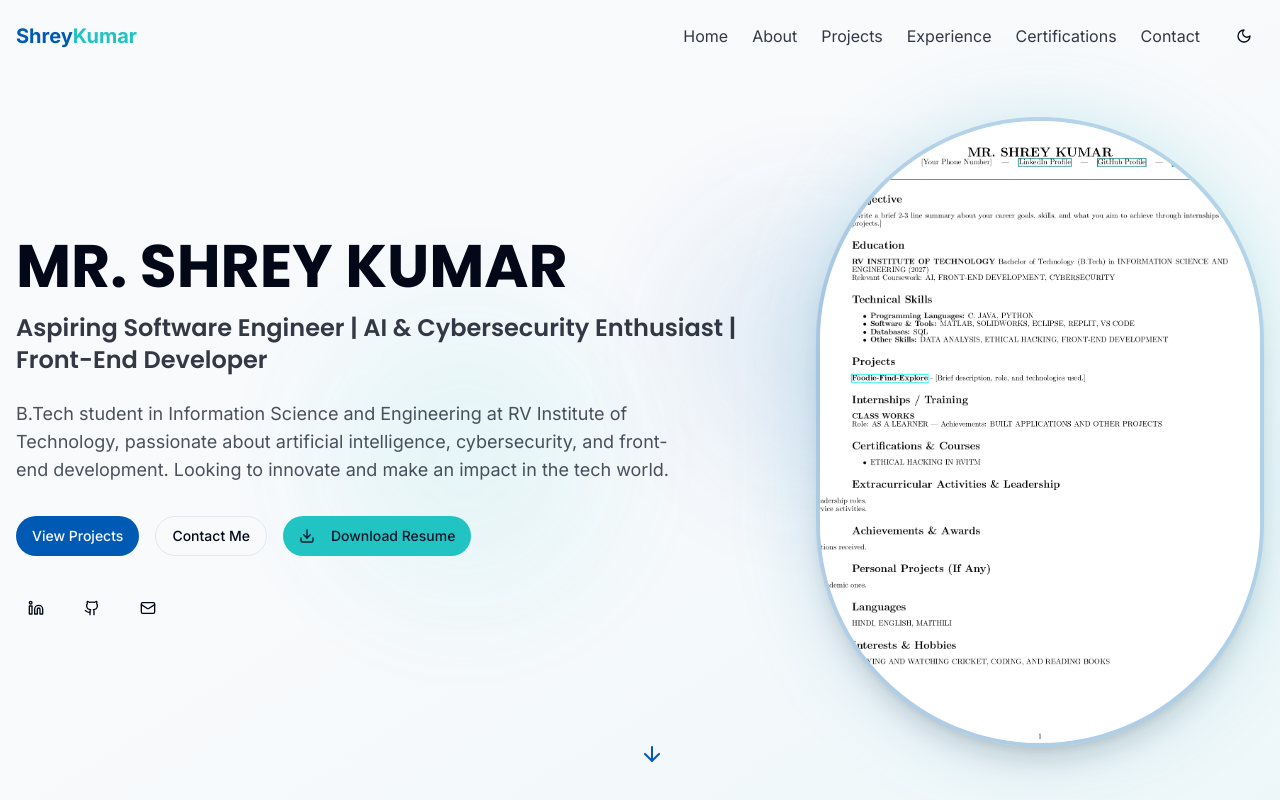
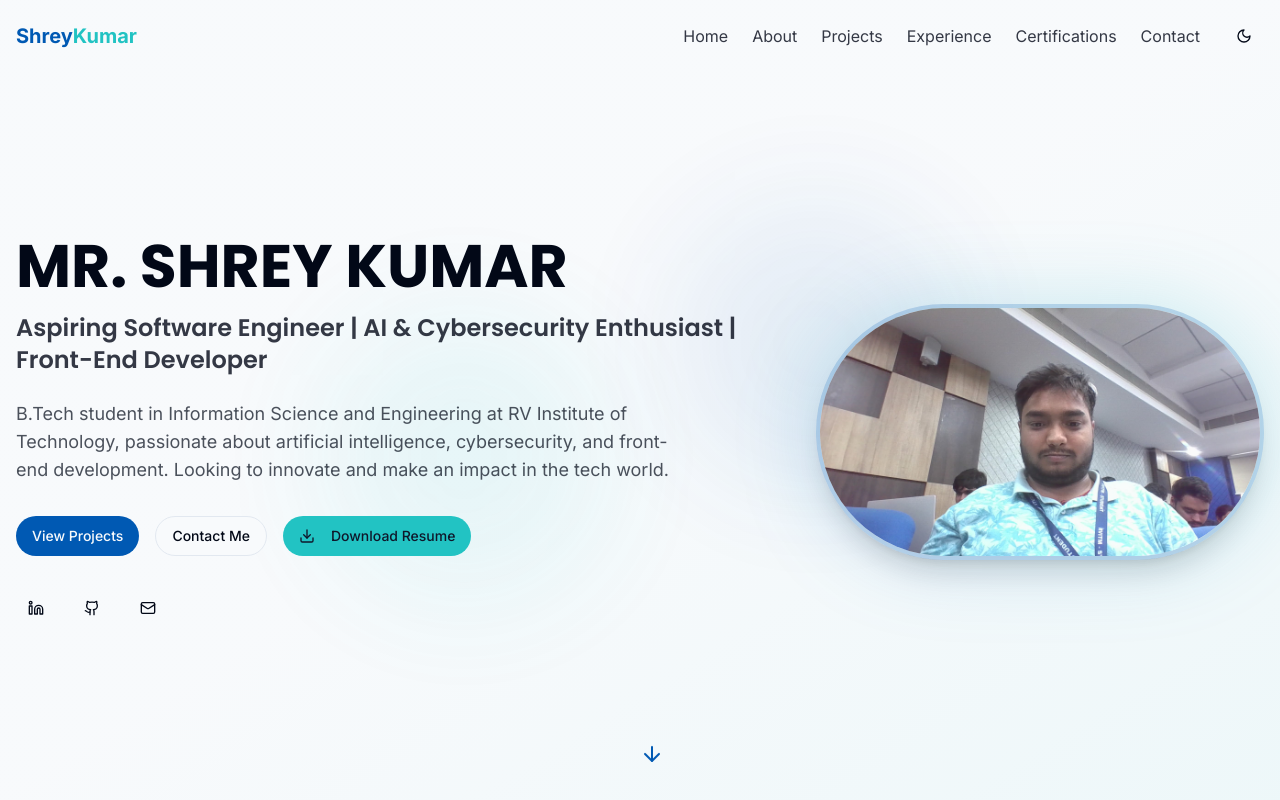
Before and after one commit to shreykumar1807/shrey-kumar-portfolio-verse, a React (Vite) app: page / in a window 1280 px wide. Shown: the top 800 px of the page. Built offline with nearby package versions, Linux system fonts and the light colour scheme.

Commit message:
Change profile picture
Update the profile picture in the HeroSection.

```diff
--- a/src/components/HeroSection.tsx
+++ b/src/components/HeroSection.tsx
@@ -64,7 +64,7 @@ const HeroSection = () => {
           <div className="relative">
             <div className="absolute inset-0 bg-gradient-to-tr from-primary/20 to-accent/20 rounded-full blur-2xl"></div>
             <img
-              src="/lovable-uploads/0c1c3923-6ef9-4f0b-a265-801d5878a61b.png"
+              src="/lovable-uploads/6034de30-92eb-4988-b091-cfa5a7a3f355.png"
               alt="Shrey Kumar"
               className="relative z-10 rounded-full border-4 border-primary/20 shadow-xl animate-fade-in"
               style={{ animationDelay: "1000ms" }}
```
Also changed, not shown: public/lovable-uploads/6034de30-92eb-4988-b091-cfa5a7a3f355.png (added).
